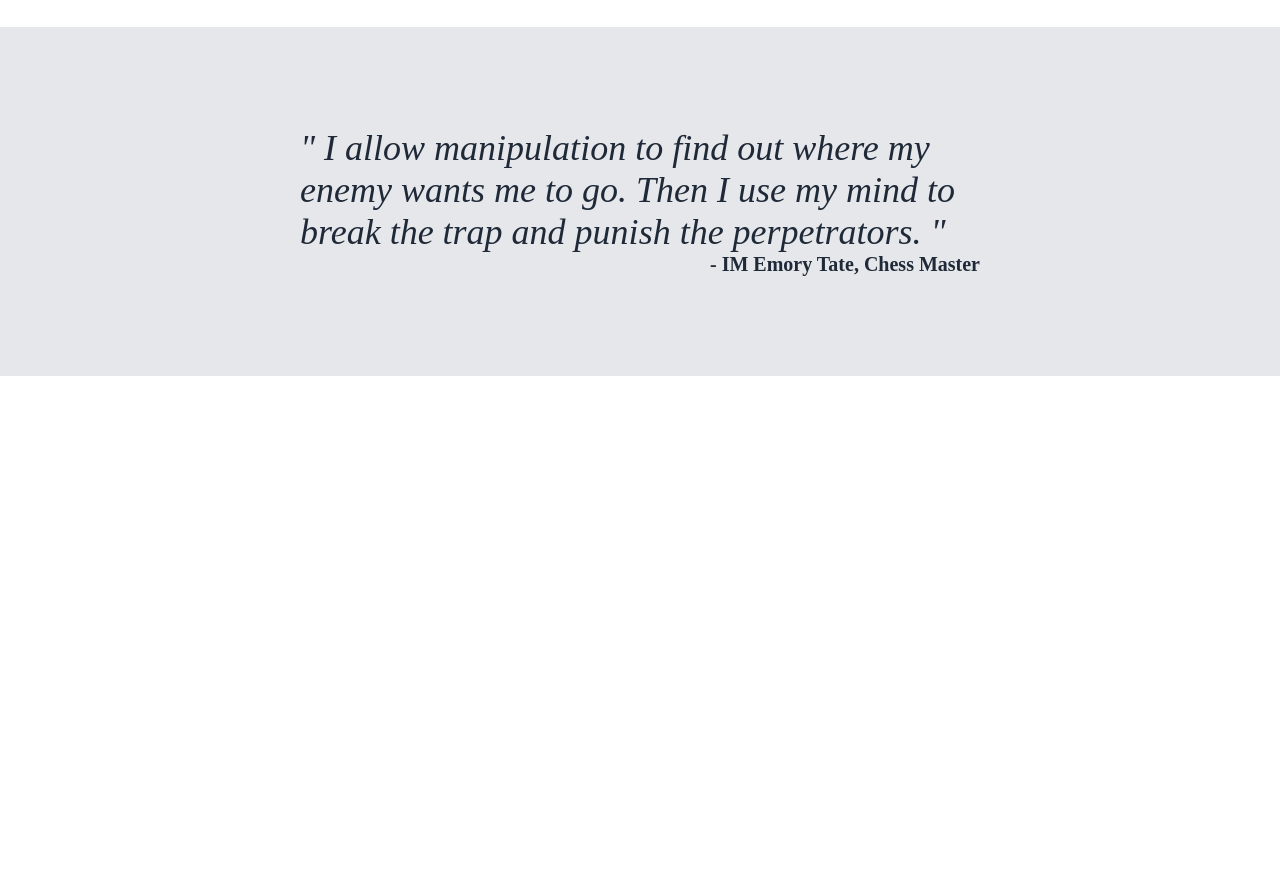
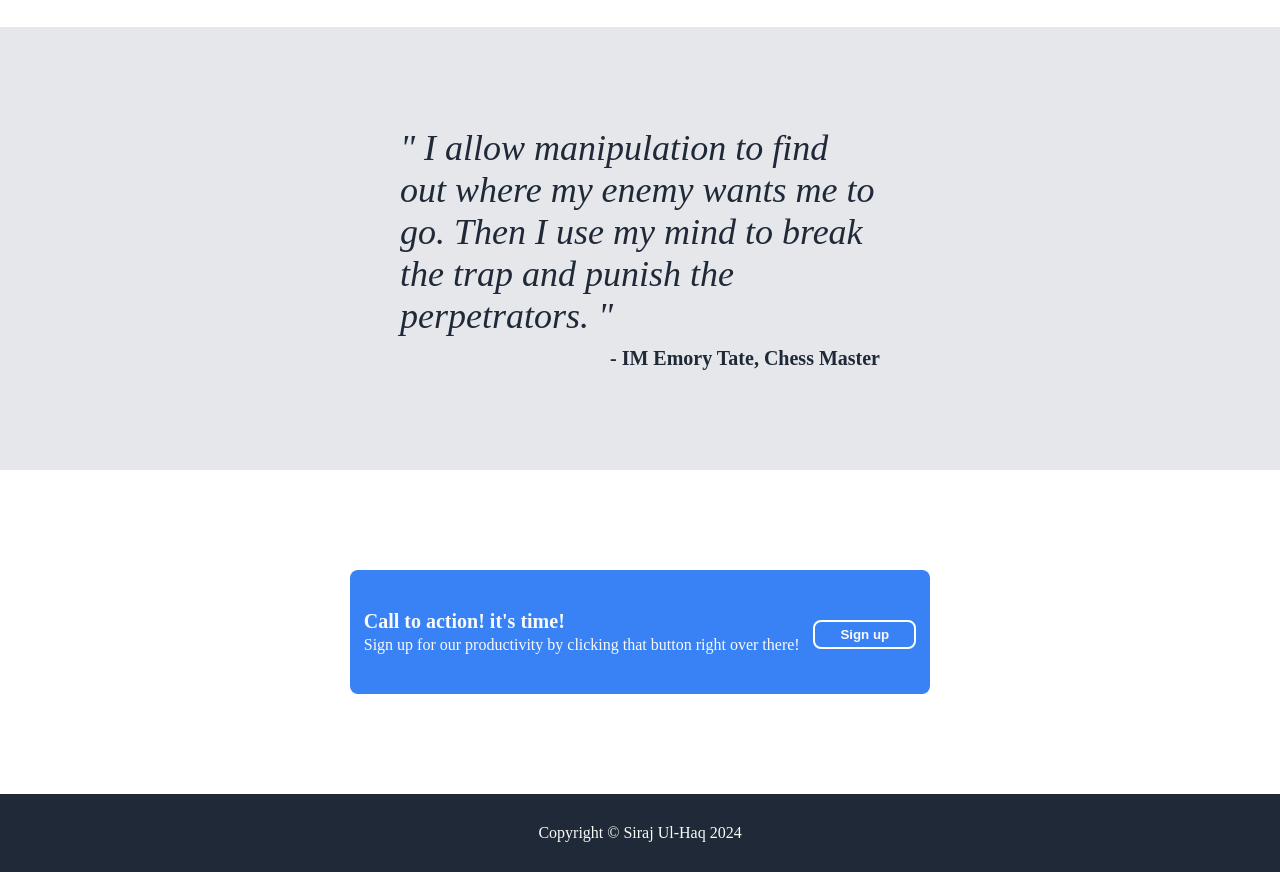
Before and after one commit to siraj-ulhaq/landing-page, a plain HTML site: page index.html in a window 1280 px wide. Shown: the part 1020-1892 px from the top of the page. Before the commit the page ends 1396 px from the top, so only its background shows below. Drawn offline with Linux system fonts and the light colour scheme.

Commit message:
finished design

```diff
--- a/index.html
+++ b/index.html
@@ -89,8 +89,8 @@
             <div class="quote-content">
                 <div class="tate-quote">
                     &quot;
-                        I allow manipulation to find out where my enemy wants me to go.
-                        Then I use my mind to break the trap and punish the perpetrators.
+                    I allow manipulation to find out where my enemy wants me to go.
+                    Then I use my mind to break the trap and punish the perpetrators.
                     &quot;
                     <div class="author">
                         <div class="credit">
@@ -102,6 +102,29 @@
             </div>
         </div>
 
+        <div class="action">
+            <div class="action-container">
 
+                <div class="left-container">
+                    <div class="register">
+                        Call to action! it's time!
+                    </div>
+                    <div class="signup-text">
+                        Sign up for our productivity by clicking that button right over there!
+                    </div>
+                </div>
+
+                <div class="right-container">
+                    <button> Sign up</button>
+                </div>
+            </div>
+
+        </div>
+
+        <div class="footer">
+            <div class="footer-container">
+                Copyright &copy; Siraj Ul-Haq 2024
+            </div>
+        </div>
     </body>
 </html>
--- a/style.css
+++ b/style.css
@@ -11,7 +11,7 @@ body {
     justify-content: space-between;
     align-items: center;
     background-color: #1f2937;
-    padding: 15px 250px 15px;
+    padding: 15px 350px 15px;
 }
 
 .logo {
@@ -47,7 +47,7 @@ p {
 }
 
 .section {
-    padding: 125px 250px 125px;
+    padding: 125px 350px 125px;
     background-color: #1f2937;
 }
 
@@ -56,7 +56,7 @@ p {
     justify-content: center;
     align-items: center;
     height: 220px;
-    gap: 30px;
+    gap: 20px;
     box-sizing: border-box;
 }
 
@@ -97,7 +97,7 @@ button {
 .widgets {
     display: flex;
     flex-direction: column;
-    padding: 0px 250px 0px 250px;
+    padding: 0px 300px 0px 300px;
     margin-bottom: 50px;
     margin-top: 40px;
 }
@@ -144,7 +144,7 @@ button {
 
 .quote {
     display: flex;
-    padding: 100px 300px 100px;
+    padding: 100px 350px 100px;
     background-color: #e5e7eb;
 }
 
@@ -153,14 +153,18 @@ button {
     flex-direction: column;
     justify-content: center;
     align-items: center;
-    gap: 5px;
 }
 
 .tate-quote {
+    display: flex;
+    flex-direction: column;
     color: #1f2937;
     font-size: 36px;
     font-weight: 300;
     font-style: italic;
+    padding-left: 50px;
+    padding-right: 50px;
+    gap: 10px;
 }
 
 .author {
@@ -174,3 +178,59 @@ button {
     font-weight: 800;
     font-size: 20px;
 }
+
+.action {
+    padding: 100px 350px 100px;
+}
+
+.action-container {
+    display: flex;
+    justify-content: space-evenly;
+    align-items: center;
+    background-color: #3882F6;
+    color: #f9faf8;
+    border-radius: 8px;
+    padding-top: 40px;
+    padding-bottom: 40px;
+}
+
+.left-container {
+    display: flex;
+    flex-direction: column;
+    justify-content: flex-end;
+    gap: 3px;
+}
+
+.register {
+    font-weight: 800;
+    font-size: 20px;
+}
+
+.right-container {
+    display: flex;
+    flex-direction: column;
+    justify-content: flex-end;
+    align-items: flex-end;
+}
+
+.right-container button {
+    font-weight: bold;
+    border-radius: 8px;
+    border: 2px;
+    border-style: solid;
+    border-color: white;
+    padding: 5px 25px 5px;
+}
+
+.footer {
+    display: flex;
+    background-color: #1f2937;
+    justify-content: space-around;
+    align-items: center;
+    padding: 30px 300px 30px;
+}
+
+.footer-container {
+    color: #f9faf8;
+    background-color: #1f2937;
+}
```
